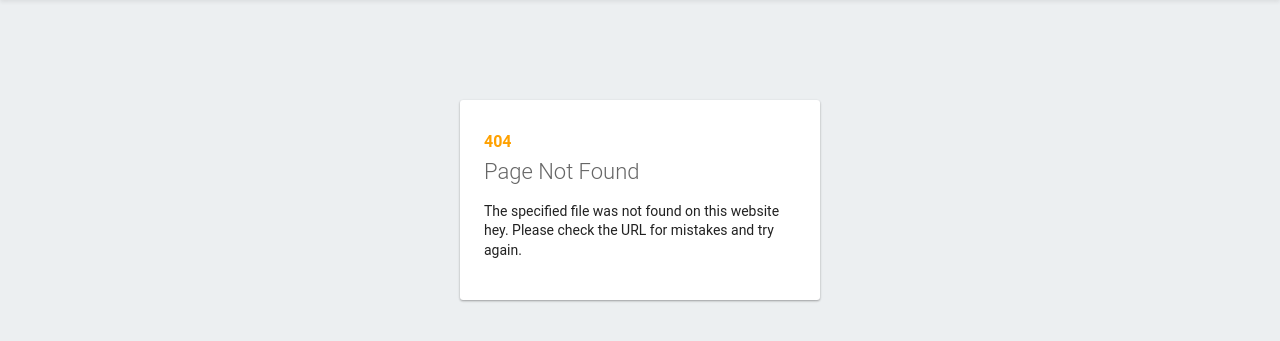
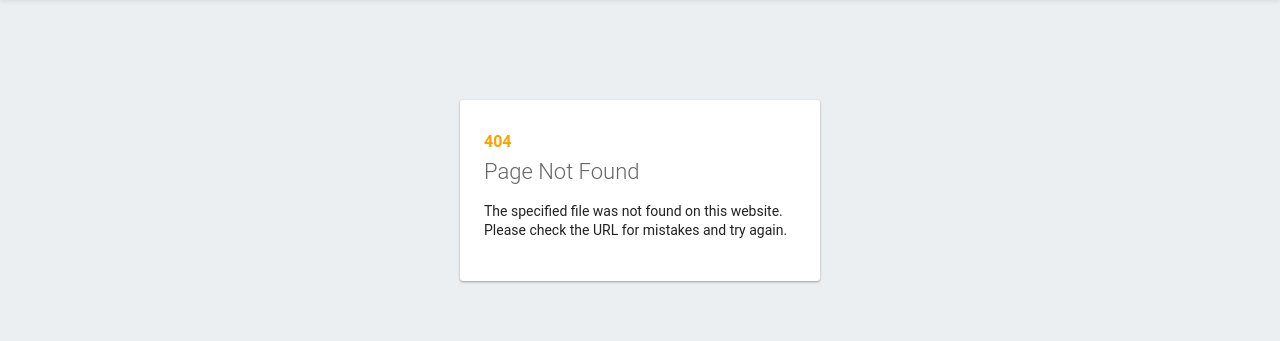
Before and after one commit to Ajesh01/rau-engg, a Flask app: template templates/404.html in a window 1280 px wide. Shown: the part 86-427 px from the top of the page. Run offline with Flask 2, Linux system fonts and the light colour scheme; the template is opened without the code that fills it, so the values that code supplies are empty.

Commit message:
Update 404.html

```diff
--- a/templates/404.html
+++ b/templates/404.html
@@ -183,7 +183,7 @@ nav.fill ul li a:hover:after {
     <div id="message">
       <h2>404</h2>
       <h1>Page Not Found</h1>
-      <p>The specified file was not found on this website hey. Please check the URL for mistakes and try again.</p>
+      <p>The specified file was not found on this website. Please check the URL for mistakes and try again.</p>
     </div>
 
 
```
